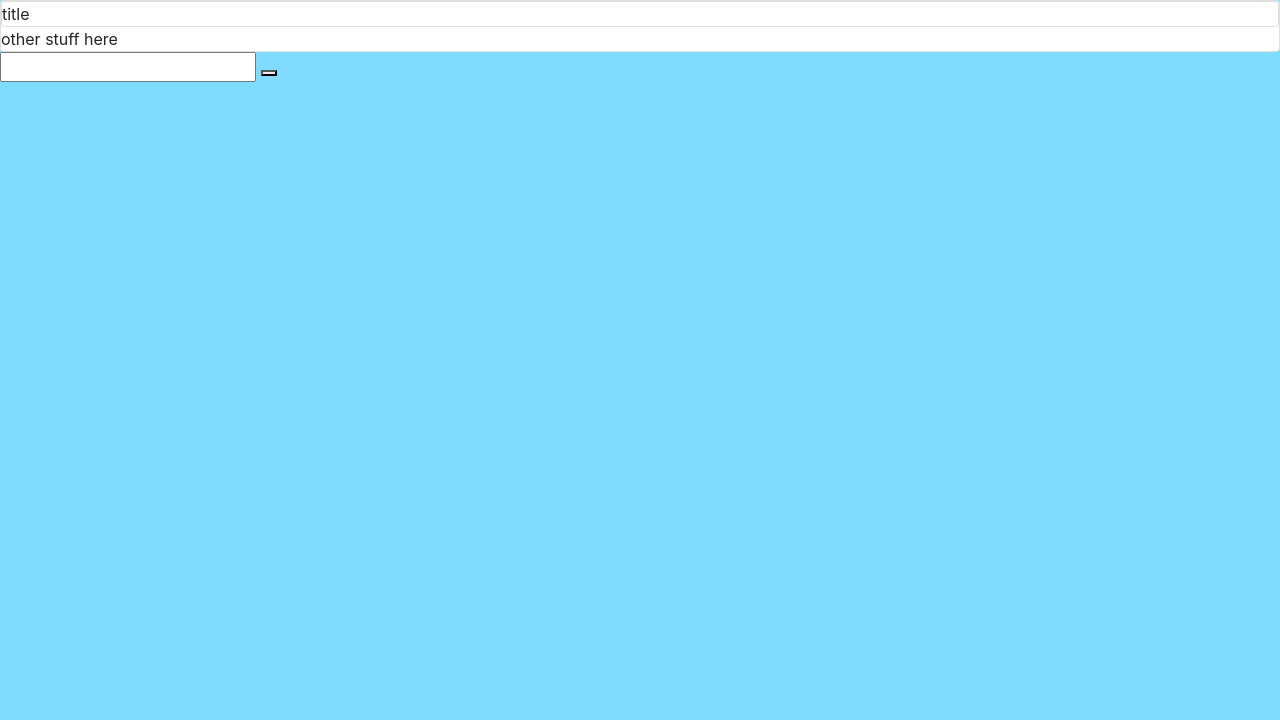
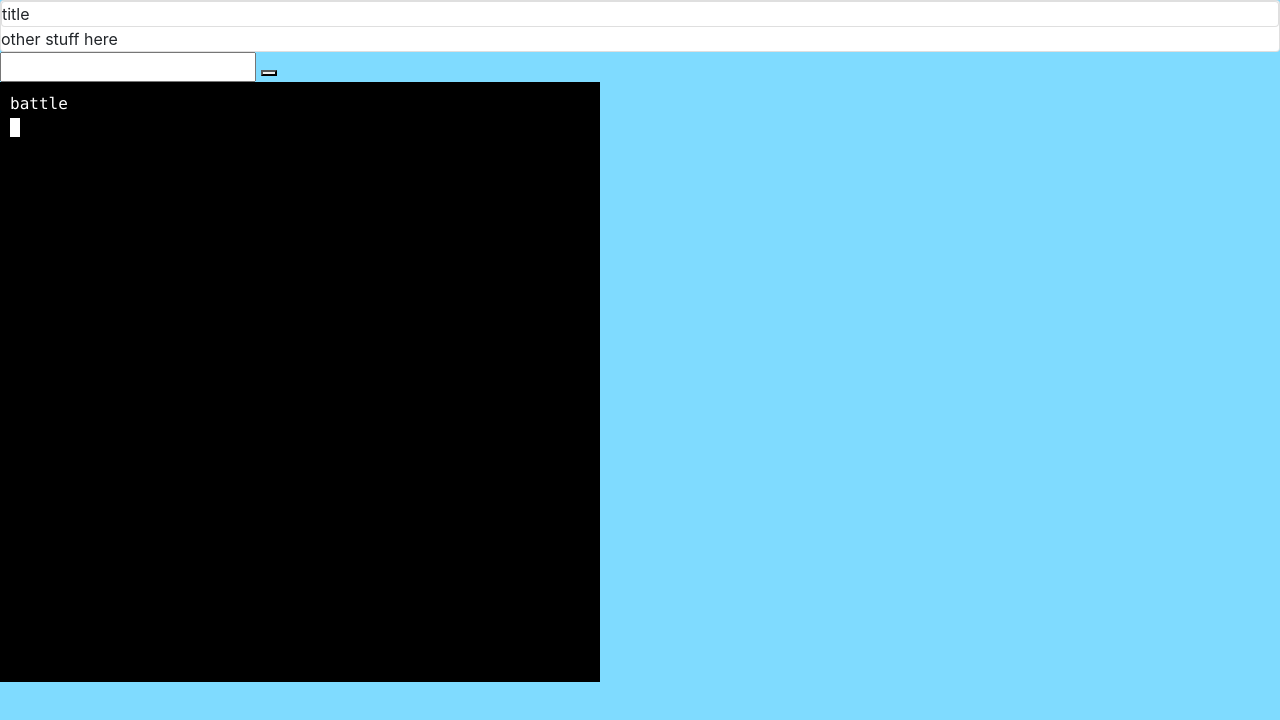
Before and after one commit to camander321/junior-dev-rpg, a website built with webpack: page src/index.html in a window 1280 px wide. Built offline with nearby package versions, Linux system fonts and the light colour scheme.

Commit message:
add terminal style input

```diff
--- a/js/game.js
+++ b/js/game.js
@@ -1,18 +1,34 @@
-class Game {
-  constructor(devClass) {
-    player = new Character(devClass)
+import { Character } from './../js/character.js';
+import { Project } from './../js/project.js';
+import { Move } from './../js/move.js';
+
+export class Game {
+  constructor(devClass, terminal) {
+    this.player = new Character(devClass);
+    this.terminal = terminal;
     let move = new Move("Ask for help", function(character, project) {
       project.progress += character.stats[2];
     });
   }
   createProject() {
-    names = ["test project", "another project", "one more project"];
-    name = name[Math.floor(Math.random() * names.length)];
-    difficulty = player.level;
-    project = new Project(name, difficulty);
+    var names = ["test project", "another project", "one more project"];
+    var name = names[Math.floor(Math.random() * names.length)];
+    var difficulty = this.player.level;
+    this.project = new Project(name, difficulty);
   }
-  battle() {
-    this.createProject();
+  mainMenu() {
+    var self = this;
+    this.terminal.input("battle", function(input) {
+      if (input === 'battle') {
+        self.createProject();
+        debugger;
+        // start battle
+      } else {
+        self.terminal.print("unknown command");
+        self.mainMenu();
+      }
+    });
+
 
   }
 }
--- a/js/terminal.js
+++ b/js/terminal.js
@@ -1,8 +1,83 @@
-class Terminal {
+export class Terminal {
+
+	fireCursorInterval (inputField, terminalObj) {
+		var cursor = terminalObj._cursor
+		setTimeout(function () {
+			// if (inputField.parentElement && terminalObj._shouldBlinkCursor) {
+			// 	cursor.style.visibility = cursor.style.visibility === 'visible' ? 'hidden' : 'visible';
+			// 	this.fireCursorInterval(inputField, terminalObj);
+			// } else {
+			// 	cursor.style.visibility = 'visible';
+			// }
+		}, 500)
+	}
+
+	promptInput(terminalObj, message, PROMPT_TYPE, callback) {
+		var shouldDisplayInput = (PROMPT_TYPE === 1);
+		var inputField = document.createElement('input');
+
+		inputField.style.position = 'absolute';
+		inputField.style.zIndex = '-100';
+		inputField.style.outline = 'none';
+		inputField.style.border = 'none';
+		inputField.style.opacity = '0';
+		inputField.style.fontSize = '0.2em';
+
+		terminalObj._inputLine.textContent = '';
+		terminalObj._input.style.display = 'block';
+		terminalObj.html.appendChild(inputField);
+		this.fireCursorInterval(inputField, terminalObj);
+
+		if (message.length) terminalObj.print(PROMPT_TYPE === 3 ? message + ' (y/n)' : message);
+
+		inputField.onblur = function () {
+			terminalObj._cursor.style.display = 'none';
+		}
+
+		inputField.onfocus = function () {
+			inputField.value = terminalObj._inputLine.textContent;
+			terminalObj._cursor.style.display = 'inline';
+		}
+
+		terminalObj.html.onclick = function () {
+			inputField.focus();
+		}
+
+		inputField.onkeydown = function (e) {
+			if (e.which === 37 || e.which === 39 || e.which === 38 || e.which === 40 || e.which === 9) {
+				e.preventDefault()
+			} else if (shouldDisplayInput && e.which !== 13) {
+				setTimeout(function () {
+					terminalObj._inputLine.textContent = inputField.value
+				}, 1)
+			}
+		}
+		inputField.onkeyup = function (e) {
+			if (PROMPT_TYPE === 3 || e.which === 13) {
+				terminalObj._input.style.display = 'none'
+				var inputValue = inputField.value
+				if (shouldDisplayInput) terminalObj.print(inputValue)
+				terminalObj.html.removeChild(inputField)
+				if (typeof(callback) === 'function') {
+					if (PROMPT_TYPE === 3) {
+						callback(inputValue.toUpperCase()[0] === 'Y' ? true : false)
+					} else callback(inputValue)
+				}
+			}
+		}
+		if (this.firstPrompt) {
+			this.firstPrompt = false
+			setTimeout(function () { inputField.focus()	}, 50)
+		} else {
+			inputField.focus()
+		}
+	}
+
   constructor(id) {
+    this.firstPrompt = true;
     this.html = document.createElement('div');
     this.html.className = 'Terminal';
-		if (typeof(id) === 'string') { this.html.id = id }
+    if (typeof(id) === 'string') { this.html.id = id; }
 
     this._innerWindow = document.createElement('div');
     this._output = document.createElement('p');
@@ -11,5 +86,80 @@ class Terminal {
     this._input = document.createElement('p');
 
     this._shouldBlinkCursor = true;
+
+    this.print = function (message) {
+      var newLine = document.createElement('div');
+      newLine.textContent = message;
+      this._output.appendChild(newLine);
+    };
+
+    this.input = function (message, callback) {
+      this.promptInput(this, message, 1, callback);
+    };
+
+    this.password = function (message, callback) {
+      this.promptInput(this, message, 2, callback);
+    };
+
+    this.confirm = function (message, callback) {
+      this.promptInput(this, message, 3, callback);
+    };
+
+    this.clear = function () {
+      this._output.innerHTML = '';
+    };
+
+    this.sleep = function (milliseconds, callback) {
+      setTimeout(callback, milliseconds);
+    };
+
+    this.setTextSize = function (size) {
+      this._output.style.fontSize = size;
+      this._input.style.fontSize = size;
+    };
+
+    this.setTextColor = function (col) {
+      this.html.style.color = col;
+      this._cursor.style.background = col;
+    };
+
+    this.setBackgroundColor = function (col) {
+      this.html.style.background = col;
+    };
+
+    this.setWidth = function (width) {
+      this.html.style.width = width;
+    };
+
+    this.setHeight = function (height) {
+      this.html.style.height = height;
+    };
+
+    this.blinkingCursor = function (bool) {
+      bool = bool.toString().toUpperCase();
+      this._shouldBlinkCursor = (bool === 'TRUE' || bool === '1' || bool === 'YES');
+    };
+
+    this._input.appendChild(this._inputLine);
+    this._input.appendChild(this._cursor);
+    this._innerWindow.appendChild(this._output);
+    this._innerWindow.appendChild(this._input);
+    this.html.appendChild(this._innerWindow);
+
+    this.setBackgroundColor('black');
+    this.setTextColor('white');
+    this.setTextSize('1em');
+    this.setWidth('100%');
+    this.setHeight('100%');
+
+    this.html.style.fontFamily = 'Monaco, Courier';
+    this.html.style.margin = '0';
+    this._innerWindow.style.padding = '10px';
+    this._input.style.margin = '0';
+    this._output.style.margin = '0';
+    this._cursor.style.background = 'white';
+    this._cursor.innerHTML = 'C'; //put something in the cursor..
+    this._cursor.style.display = 'none'; //then hide it
+    this._input.style.display = 'none';
   }
 }
--- a/package.json
+++ b/package.json
@@ -6,7 +6,7 @@
   "scripts": {
     "build": "webpack --mode development",
     "start": "webpack --mode development; webpack-dev-server --open --mode development",
-    "lint": "eslint src/*.js --fix",
+    "lint": "eslint --fix src/*.js",
     "test": "karma start karma.conf.js --mode development"
   },
   "keywords": [],
--- a/src/index.html
+++ b/src/index.html
@@ -3,7 +3,6 @@
   <head>
     <!-- <script src="https://ajax.googleapis.com/ajax/libs/jquery/1.12.0/jquery.min.js"></script> -->
     <title>Junior Dev RPG</title>
-    <script src="../js/terminal.js"></script>
   </head>
   <body>
     <table id="table">
@@ -17,7 +16,7 @@
     <input type="text" id="input" name="" value="">
     <button type="button" id="enter" name="button"></button>
 
-    <div id="terminal">
+    <div id="terminal" style="overflow-y: scroll; width: 600px; height: 600px;">
 
     </div>
 
--- a/src/main.js
+++ b/src/main.js
@@ -1,15 +1,21 @@
 import { Terminal } from './../js/terminal.js';
+import { Game } from './../js/game.js';
 import $ from 'jquery';
 import 'bootstrap/dist/css/bootstrap.min.css';
 import './styles.css';
 
 function loadTerminal() {
-  var t1 = new Termianl('terminal');
-  console.log(t1);
+  var term = new Terminal('terminal_3');
+  term.setHeight("2000px");
+  term.setWidth('100%');
+  term.setBackgroundColor('black');
+  $("#terminal").append(term.html);
+  return term;
 }
-
 
 $(document).ready(function() {
   console.log("this is a test");
-  loadTerminal();
+  var game = new Game("bro coder", loadTerminal());
+  game.mainMenu();
+
 });
```
Also changed, not shown: js/character.js (indentation only). Lines whose indentation alone changed are shown as unchanged.
